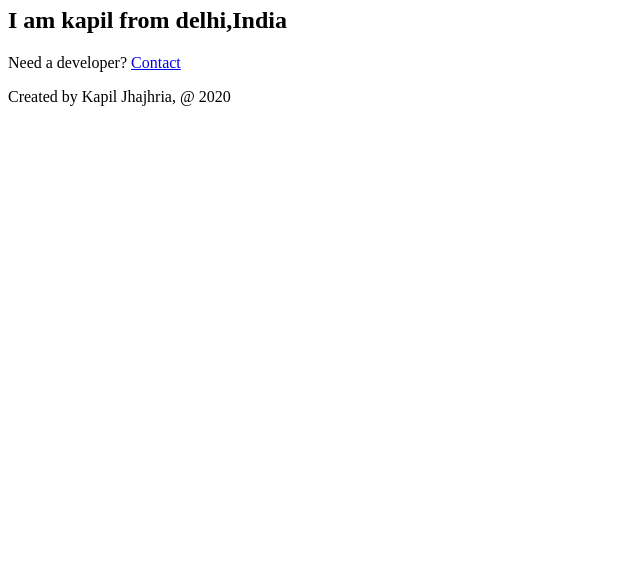
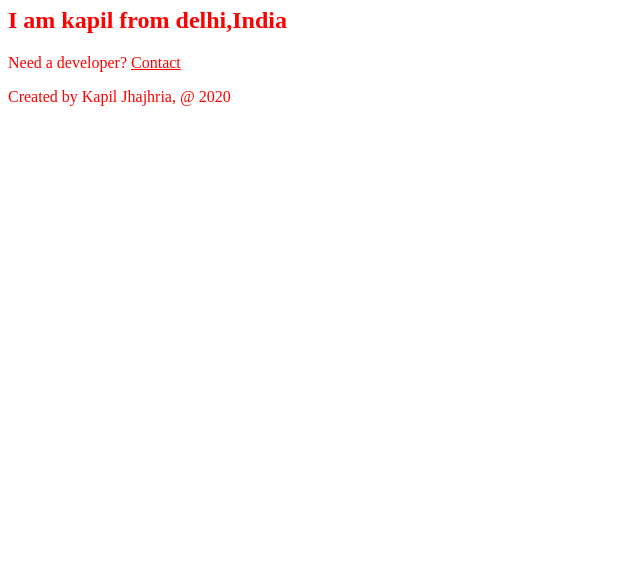
Before and after one commit to kapiljhajhria/gastby-blog, a Gatsby site: page / in a window 1280 px wide. Shown: the part 225-800 px from the top of the page, without its empty margins (0-640 px from the left). Built offline with nearby package versions, Linux system fonts and the light colour scheme; Gatsby itself is replaced by a stand-in of ours.

Commit message:
global style sheet added and loaded

```diff
--- a/src/components/layout.jsx
+++ b/src/components/layout.jsx
@@ -1,6 +1,7 @@
 import React from "react"
 import Footer from "./footer"
 import Header from "./header"
+import "../styles/index.css"
 
 const Layout = props => {
   return (
@@ -12,4 +13,4 @@ const Layout = props => {
   )
 }
 
-export default Layout;
+export default Layout
--- /dev/null
+++ b/src/styles/index.css
@@ -0,0 +1,3 @@
+*{
+    color:red;
+}
```
